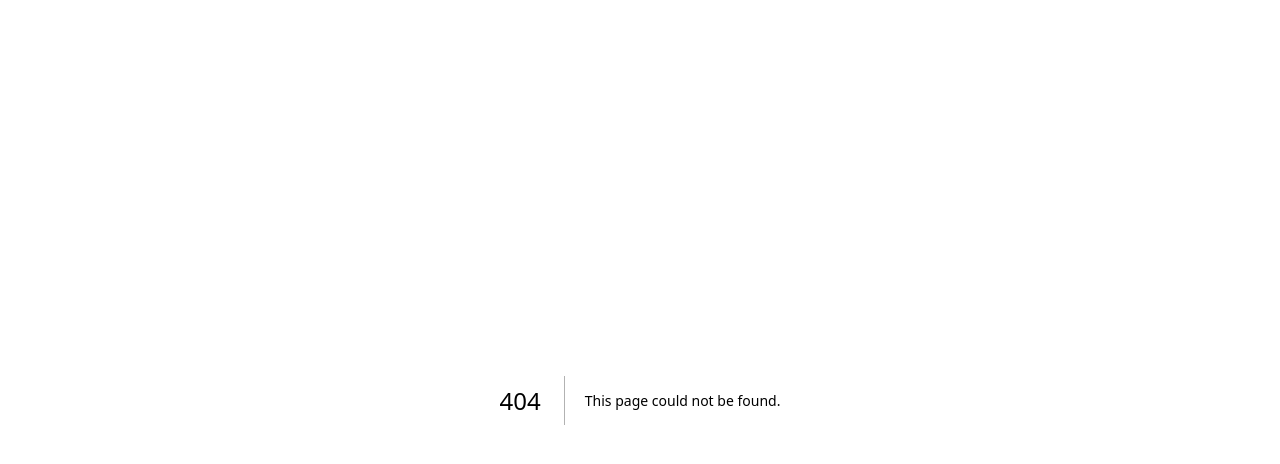
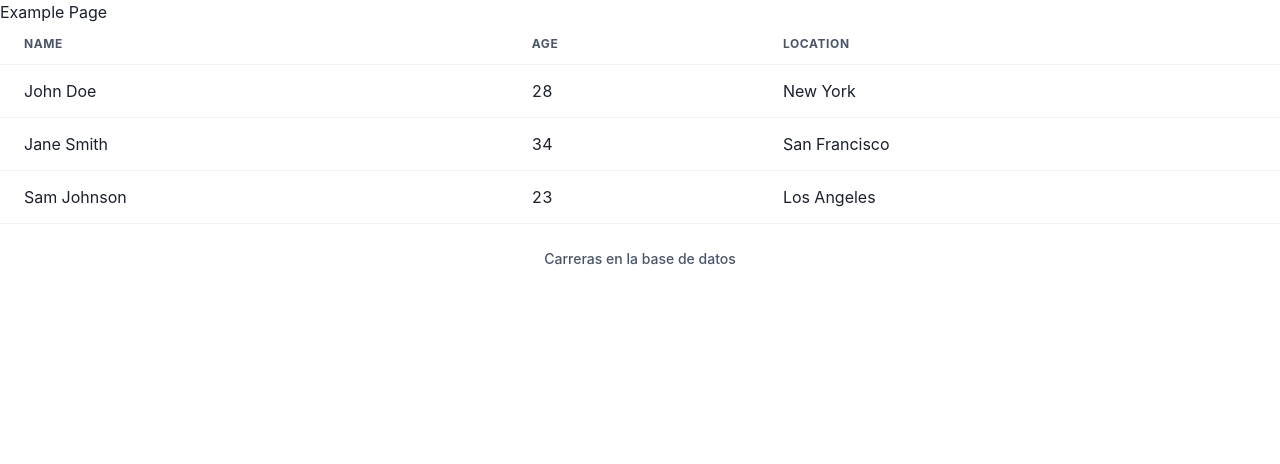
Before and after one commit to SanchezRene/Emprendedores-Ubb, a Next.js app in the folder frontend/: page /carrera in a window 1280 px wide. Before the commit this address had no page. Shown: the top 464 px of the page. Built offline with nearby package versions, Linux system fonts and the light colour scheme; sample sign-in values are in the browser's storage.

Commit message:
chakraUi

```diff
--- a/frontend/package.json
+++ b/frontend/package.json
@@ -9,7 +9,11 @@
     "lint": "next lint"
   },
   "dependencies": {
+    "@chakra-ui/react": "^2.8.2",
+    "@emotion/react": "^11.11.4",
+    "@emotion/styled": "^11.11.5",
     "axios": "^1.6.8",
+    "framer-motion": "^11.2.4",
     "js-cookie": "^3.0.5",
     "jwt-decode": "^4.0.0",
     "next": "14.2.3",
--- a/frontend/src/app/auth/page.js
+++ b/frontend/src/app/auth/page.js
@@ -1,10 +1,8 @@
 "use client";
 import LoginForm from "../../components/loginForm";
 import { useRouter } from "next/navigation";
-import { useState } from "react";
 
 export default function AuthPage() {
-
   const router = useRouter();
 
   const handleLogged = () => {
--- /dev/null
+++ b/frontend/src/app/carrera/page.js
@@ -0,0 +1,21 @@
+// src/pages/ExamplePage.js
+import React from 'react'
+import CustomTable from '../../components/Table'
+
+const Page = () => {
+  const columns = ["Name", "Age", "Location"];
+  const data = [
+    ["John Doe", 28, "New York"],
+    ["Jane Smith", 34, "San Francisco"],
+    ["Sam Johnson", 23, "Los Angeles"],
+  ];
+
+  return (
+    <div>
+      <h1>Example Page</h1>
+      <CustomTable columns={columns} data={data} caption="Carreras en la base de datos" />
+    </div>
+  )
+}
+
+export default Page;
--- a/frontend/src/components/RootLayout.js
+++ b/frontend/src/components/RootLayout.js
@@ -3,12 +3,15 @@
 import { useRouter } from "next/navigation";
 
 import { AuthProvider } from "../context/AuthContext";
+import { Providers } from "../context/Providers";
 
 function RootLayout({ children }) {
   return (
-    <AuthProvider>
-      <PageRoot>{children}</PageRoot>
-    </AuthProvider>
+    <Providers>
+      <AuthProvider>
+        <PageRoot>{children}</PageRoot>
+      </AuthProvider>
+    </Providers>
   );
 }
 
--- /dev/null
+++ b/frontend/src/components/Table.js
@@ -0,0 +1,39 @@
+import {
+  Table,
+  Thead,
+  Tbody,
+  Tr,
+  Th,
+  Td,
+  TableCaption,
+  TableContainer,
+} from "@chakra-ui/react";
+import React from "react";
+
+const CustomTable = ({ columns, data, caption }) => {
+  return (
+    <TableContainer>
+      <Table variant="simple">
+        {caption && <TableCaption>{caption}</TableCaption>}
+        <Thead>
+          <Tr>
+            {columns.map((column) => (
+              <Th key={column}>{column}</Th>
+            ))}
+          </Tr>
+        </Thead>
+        <Tbody>
+          {data.map((row, index) => (
+            <Tr key={index}>
+              {row.map((cell, cellIndex) => (
+                <Td key={cellIndex}>{cell}</Td>
+              ))}
+            </Tr>
+          ))}
+        </Tbody>
+      </Table>
+    </TableContainer>
+  );
+};
+
+export default CustomTable;
--- /dev/null
+++ b/frontend/src/context/Providers.js
@@ -0,0 +1,7 @@
+"use client";
+
+import { ChakraProvider } from "@chakra-ui/react";
+
+export function Providers({ children }) {
+  return <ChakraProvider>{children}</ChakraProvider>;
+}
```
Also changed, not shown: 1 other file (tests, documents, lock files or other folders).
